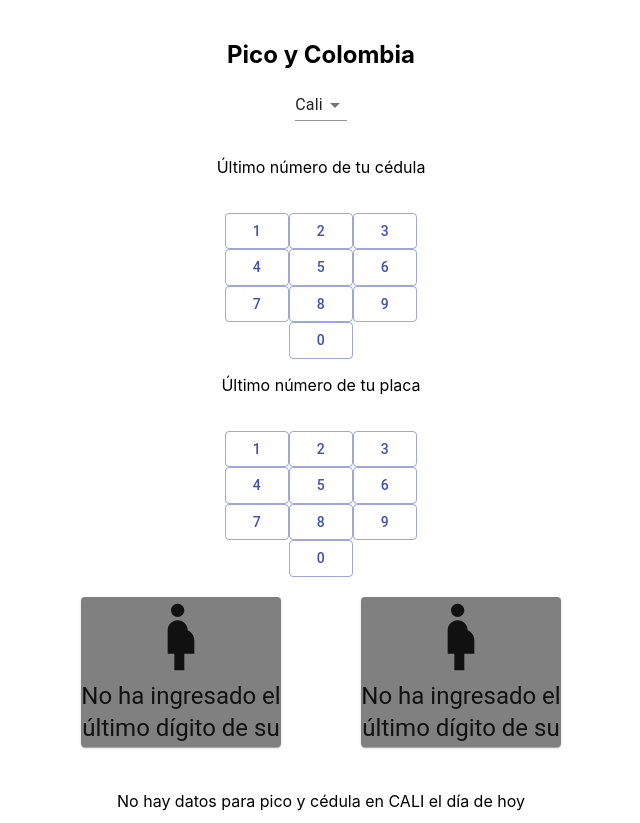
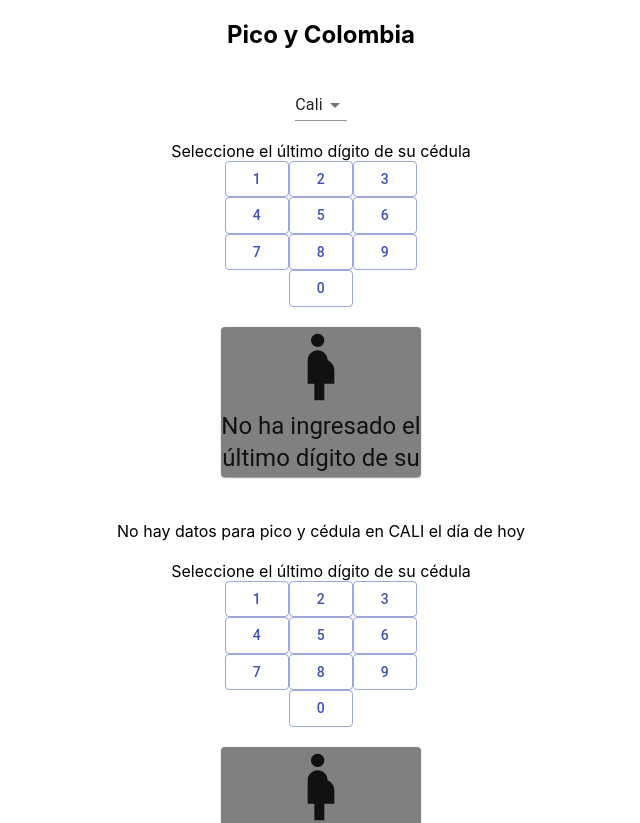
Before and after one commit to d3v0l0p3rs/picoycedula, a React (Create React App) app: page / in a window 1280 px wide. Shown: the top 823 px of the page, without its empty margins (319-959 px from the left). Built offline with nearby package versions, Linux system fonts and the light colour scheme.

Commit message:
Organizando

```diff
--- a/src/components/home/home.tsx
+++ b/src/components/home/home.tsx
@@ -7,6 +7,7 @@
 import Select from '@material-ui/core/Select'
 import MenuItem from '@material-ui/core/MenuItem'
 import { CardComponent } from '../index'
+import { getLabel, todayCanGoOutside, noDataToday, currentLastIDNumber } from '../../texts'
 import styles from './css.module.css'
 
 const data = { person: pico_y_cedula, vehicle: pico_y_placa, source: source }
@@ -16,11 +17,13 @@
   entity: Entity,
   city: City,
   callbacks: {
+    set: (lastIDNumber: number) => void
     day?: (canGoOut: GoOutState) => void
     week?: (goOutWeekState: GoOutWeekState) => void
   },
   // eslint-disable-next-line @typescript-eslint/no-unused-vars
 ) => (_: unknown) => {
+  callbacks.set(lastIDNumber)
   if (callbacks.day) {
     callbacks.day(canGoOut(lastIDNumber, entity, city))
   }
@@ -65,14 +68,17 @@
 
 const HomeComponent: React.FC = (): JSX.Element => {
   const [currentCity, setCurrentCity] = useState<City>('CALI')
+  const [personIDNumber, setPersonIDNumber] = useState<number | null>(null)
+  const [vehicleIDNumber, setVehicleIDNumber] = useState<number | null>(null)
   const [canPersonGoOutToday, setCanPersonGoOutToday] = useState<GoOutState>('UNDEFINED')
   const [canPersonGoOutWeek, setCanPersonGoOutWeek] = useState<GoOutWeekState>([])
   const [canVehicleGoOutToday, setCanVehicleGoOutToday] = useState<GoOutState>('UNDEFINED')
   const [canVehicleGoOutWeek, setCanVehicleGoOutWeek] = useState<GoOutWeekState>([])
   return (
     <div className="App">
+      <h2>Pico y Colombia</h2>
+
       <div className={styles.citySelector}>
-        <h2>Pico y Colombia</h2>
         <FormControl>
           <Select
             value={currentCity}
@@ -83,47 +89,83 @@
           </Select>
         </FormControl>
       </div>
-      <div className="person-last-id-number">
-        <p>Último número de tu cédula</p>
-        {DIGITS.map((value, index) => renderPersonDigits(value, index))}
-      </div>
-      <div className="vehicle-last-id-number">
-        <p>Último número de tu placa</p>
-        {DIGITS.map((value, index) => renderVehicleDigits(value, index))}
-      </div>
-      <div className="card-stack">
+
+      <div className="person">
+        {personIDNumber !== null ? (
+          <div>{currentLastIDNumber('person', personIDNumber)}</div>
+        ) : (
+          <label>{getLabel('pickLastCCNumber')}</label>
+        )}
+        {personIDNumber !== null ? (
+          <Button
+            onClick={() => {
+              setPersonIDNumber(null)
+              setCanPersonGoOutToday('UNDEFINED')
+              setCanPersonGoOutWeek([])
+            }}
+            color="secondary"
+            variant="outlined"
+            component="span">
+            {getLabel('pickAnotherLastNumber')}
+          </Button>
+        ) : (
+          DIGITS.map((value, index) => renderPersonDigits(value, index))
+        )}
+        <div>
           <CardComponent
             canGoOut={canPersonGoOutToday}
             entity="person"
             text={messageForToday(canPersonGoOutToday, 'person')}
           />
+        </div>
+        <div className={styles.personMsgsContainer}>
+          {data['person'][currentCity][getCurrentDate()] ? (
+            <span>
+              {todayCanGoOutside('person', currentCity, data['person'][currentCity][getCurrentDate()])}
+            </span>
+          ) : (
+            <span>{noDataToday('person', currentCity)}</span>
+          )}
+        </div>
+      </div>
+
+      <div className="vehicle">
+        {vehicleIDNumber !== null ? (
+          <div>{currentLastIDNumber('vehicle', vehicleIDNumber)}</div>
+        ) : (
+          <label>{getLabel('pickLastCCNumber')}</label>
+        )}
+        {vehicleIDNumber !== null ? (
+          <Button
+            onClick={() => {
+              setVehicleIDNumber(null)
+              setCanVehicleGoOutToday('UNDEFINED')
+              setCanVehicleGoOutWeek([])
+            }}
+            color="secondary"
+            variant="outlined"
+            component="span">
+            {getLabel('pickAnotherLastNumber')}
+          </Button>
+        ) : (
+          DIGITS.map((value, index) => renderVehicleDigits(value, index))
+        )}
+        <div>
           <CardComponent
             canGoOut={canVehicleGoOutToday}
             entity="vehicle"
             text={messageForToday(canVehicleGoOutToday, 'vehicle')}
           />
         </div>
-
-      <div className={styles.personMsgsContainer}>
-        {data['person'][currentCity][getCurrentDate()] ? (
-          <span>
-            Hoy pueden salir en {currentCity} las personas cuyos números de cédula terminen en
-            {data['person'][currentCity][getCurrentDate()].reduce((a, v) => a + ' ' + v, '')}
-          </span>
-        ) : (
-            <span>No hay datos para pico y cédula en {currentCity} el día de hoy</span>
-          )}
-      </div>
-
         <div className={styles.vehicleMsgsContainer}>
           {data['vehicle'][currentCity][getCurrentDate()] ? (
             <span>
-            Hoy pueden rodar en {currentCity} los vehículos cuyas placas terminen en
-            {data['vehicle'][currentCity][getCurrentDate()].reduce((a, v) => a + ' ' + v, '')}
+              {todayCanGoOutside('vehicle', currentCity, data['vehicle'][currentCity][getCurrentDate()])}
             </span>
           ) : (
-            <span>No hay datos para pico y placa en {currentCity} el día de hoy</span>
+            <span>{noDataToday('vehicle', currentCity)}</span>
           )}
+        </div>
       </div>
 
       <div className={styles.personWeekMsgsContainer}>
@@ -135,6 +177,7 @@
           ))}
         </ul>
       </div>
+
       <div className={styles.vehicleWeekMsgsContainer}>
         <ul>
           {canVehicleGoOutWeek.map((day, key) => (
@@ -144,6 +187,7 @@
           ))}
         </ul>
       </div>
+
       <div className={styles.issuesSection}>
         <Button
           color="secondary"
@@ -155,7 +199,8 @@
           Reportar un problema
         </Button>
       </div>
-      <div className={styles.sourceSection} >
+
+      <div className={styles.sourceSection}>
         <a target="_blank" rel="noopener noreferrer" href={data.source[currentCity]}>
           Fuente
         </a>
@@ -164,13 +209,13 @@
   )
 
   function renderPersonDigits(value: number, index: number) {
-    if (index % 3 === 0) {
     return (
       <>
-          <br />
+        {index % 3 === 0 ? <br /> : ''}
         <Button
           key={index}
           onClick={setLastIDNumber(value, 'person', currentCity, {
+            set: setPersonIDNumber,
             day: setCanPersonGoOutToday,
             week: setCanPersonGoOutWeek,
           })}
@@ -181,31 +226,16 @@
         </Button>
       </>
     )
-    } else {
-      return (
-        <Button
-          key={index}
-          onClick={setLastIDNumber(value, 'person', currentCity, {
-            day: setCanPersonGoOutToday,
-            week: setCanPersonGoOutWeek,
-          })}
-          color="primary"
-          variant="outlined"
-          component="span">
-          {value}
-        </Button>
-      )
-    }
   }
 
   function renderVehicleDigits(value: number, index: number) {
-    if (index % 3 === 0) {
     return (
       <>
-          <br />
+        {index % 3 === 0 ? <br /> : ''}
         <Button
           key={index}
           onClick={setLastIDNumber(value, 'vehicle', currentCity, {
+            set: setVehicleIDNumber,
             day: setCanVehicleGoOutToday,
             week: setCanVehicleGoOutWeek,
           })}
@@ -216,23 +246,7 @@
         </Button>
       </>
     )
-    } else {
-      return (
-        <Button
-          key={index}
-          onClick={setLastIDNumber(value, 'vehicle', currentCity, {
-            day: setCanVehicleGoOutToday,
-            week: setCanVehicleGoOutWeek,
-          })}
-          color="primary"
-          variant="outlined"
-          component="span">
-          {value}
-        </Button>
-      )
   }
 }
 
-}
-
 export { HomeComponent }
--- a/src/texts.tsx
+++ b/src/texts.tsx
@@ -1,5 +1,10 @@
+import { Entity, City } from 'components/index.types'
+
 const labels: { [name: string]: string } = {
-  title: 'APP_TITLE',
+  title: 'Pico y Cédula',
+  pickLastCCNumber: 'Seleccione el último dígito de su cédula',
+  pickLastPlateNumber: 'Seleccione el último dígito de su placa',
+  pickAnotherLastNumber: 'Escoger otro número',
   default: '¯\\_(ツ)_/¯',
 }
 
@@ -7,4 +12,28 @@
   return labels[name] || labels.default
 }
 
-export { getLabel }
+const todayCanGoOutside = (entity: Entity, city: City, days: number[]): string => {
+  const baseTexts = {
+    person: `Hoy pueden salir en ${city} las personas cuyos números de cédula terminen en `,
+    vehicle: `Hoy pueden rodar en ${city} los vehículos cuyas placas terminen en `,
+  }
+  let text = baseTexts[entity]
+  text += days.reduce((a, v) => a + ' ' + v, '')
+  return text
+}
+
+const noDataToday = (entity: Entity, city: City): string => {
+  return {
+    person: `No hay datos para pico y cédula en ${city} el día de hoy`,
+    vehicle: `No hay datos para pico y placa en ${city} el día de hoy`,
+  }[entity]
+}
+
+const currentLastIDNumber = (entity: Entity, lastIDNumber: number): string => {
+  return {
+    person: `El último número de su cédula es ${lastIDNumber}`,
+    vehicle: `El último número de su placa es ${lastIDNumber}`,
+  }[entity]
+}
+
+export { getLabel, todayCanGoOutside, noDataToday, currentLastIDNumber }
```
Lines whose indentation alone changed are shown as unchanged.
